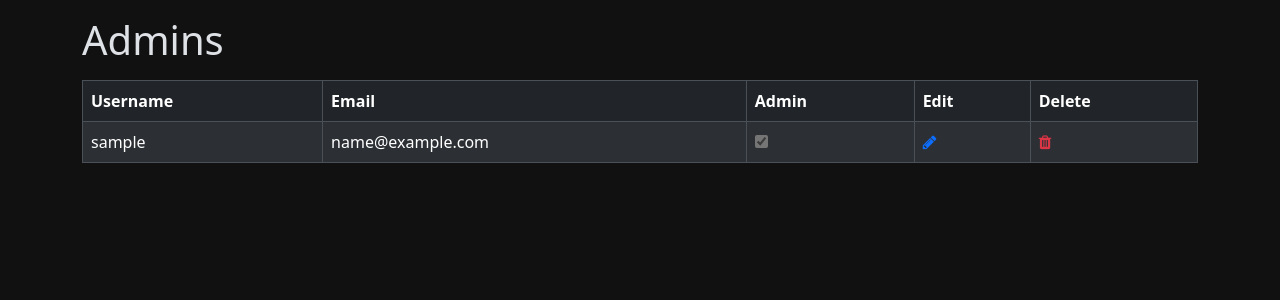
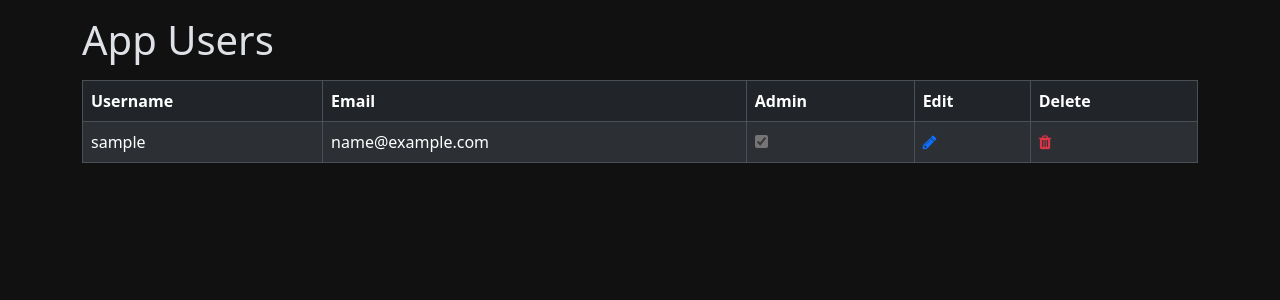
Before and after one commit to alexarnimueller/tschugger, a Flask app: page /auth/users in a window 1280 px wide. Shown: the part 57-357 px from the top of the page. Run offline with Flask 3, Linux system fonts and the light colour scheme; the visitor is signed in with stand-in values (Sample User, id 1); tables that the repository leaves empty hold one stand-in row (values such as "Sample post"); some libraries are stand-ins or nearby versions.

Commit message:
:construction: wip

```diff
--- a/app/app/templates/auth/users.html
+++ b/app/app/templates/auth/users.html
@@ -2,7 +2,7 @@
 {% set active_page = 'admin' %}
 
 {% block content %}
-<h1 class="my-3">Admins</h1>
+<h1 class="my-3">App Users</h1>
 
 <div class="row">
     <div class="col">
```
